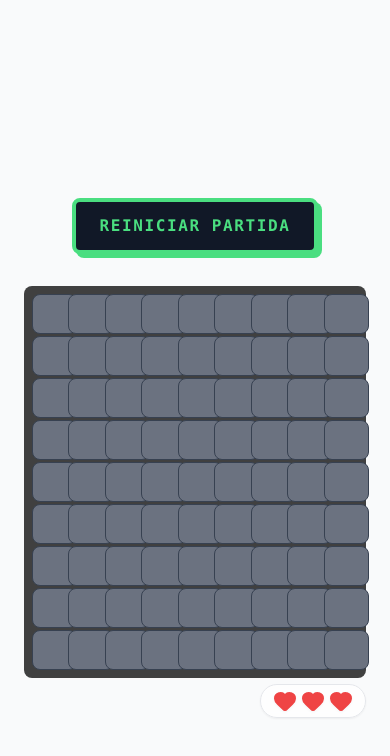
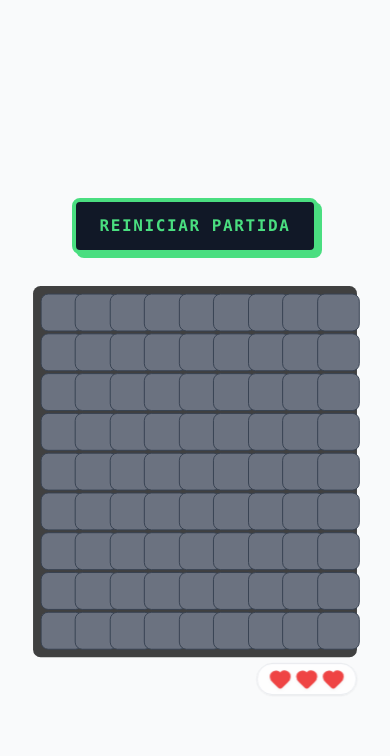
Before and after one commit to Federico-Benitez/buscaminas, a React (Vite) app: page / in a window 390 px wide. Both pictures are taken after a click on the button "PRINCIPIANTE (9X9, 10 MINAS, 3 VIDAS)". Shown: the top 756 px of the page. Built offline with nearby package versions, Linux system fonts and the light colour scheme.

Commit message:
feat: introduce responsive board scaling for the board component and update the revealed bomb icon color.

```diff
--- a/src/components/Board.tsx
+++ b/src/components/Board.tsx
@@ -2,6 +2,7 @@ import { Cell } from "./Cell";
 import type BoardClass from "../game/Board";
 import type { Board as BoardType } from "../game/types";
 import { LivesDisplay } from "./LivesDisplay";
+import { useEffect, useState, useRef } from "react";
 
 type Props = {
     board: BoardClass | ReturnType<BoardClass["toJSON"]>;
@@ -17,11 +18,39 @@ function isBoardWithToJSON(v: unknown): v is { toJSON: () => BoardType } {
 
 export function Board({ board, onCellClick, onCellRightClick, lives, maxLives }: Props) {
     const boardGrid: BoardType = isBoardWithToJSON(board) ? board.toJSON() : (board as BoardType);
-    const cols = boardGrid[0].length
+    const cols = boardGrid[0].length;
+    const containerRef = useRef<HTMLDivElement>(null);
+    const [scale, setScale] = useState(1);
+
+    useEffect(() => {
+        const handleResize = () => {
+            if (!containerRef.current) return;
+
+            // Calculate required width: cols * 40px (cell) + (cols-1) * 2px (gap) + 16px (padding)
+            // Actually simpler: measure the board's natural width or estimate it.
+            // Cell is w-10 (40px) + gap-[2px].
+            const boardWidth = cols * 42;
+            const availableWidth = window.innerWidth - 32; // 16px padding on each side
+
+            if (boardWidth > availableWidth) {
+                setScale(availableWidth / boardWidth);
+            } else {
+                setScale(1);
+            }
+        };
+
+        handleResize();
+        window.addEventListener('resize', handleResize);
+        return () => window.removeEventListener('resize', handleResize);
+    }, [cols]);
 
     return (
-        <div className="flex justify-center items-center p-6">
-            <div className="relative">
+        <div className="flex justify-center items-center p-6 w-full overflow-hidden">
+            <div
+                ref={containerRef}
+                className="relative transition-transform duration-200 origin-top"
+                style={{ transform: `scale(${scale})` }}
+            >
                 <div
                     className="grid gap-[2px] bg-neutral-700 p-2 rounded-lg w-fit mx-auto"
                     style={{ gridTemplateColumns: `repeat(${cols}, minmax(0, 1fr))` }}
--- a/src/components/Cell.tsx
+++ b/src/components/Cell.tsx
@@ -30,7 +30,7 @@ export function Cell({ cell, onClick, onRightClick }: Props) {
       <span className="flex items-center justify-center w-full h-full">
         {cell.isRevealed && cell.isMine && (
           <span className="flex items-center justify-center">
-            <Bomb size={24} className="text-black fill-red-600" />
+            <Bomb size={24} className="text-black fill-black" />
           </span>
         )}
         {cell.isRevealed && !cell.isMine && cell.neighborMines > 0 && (
```
